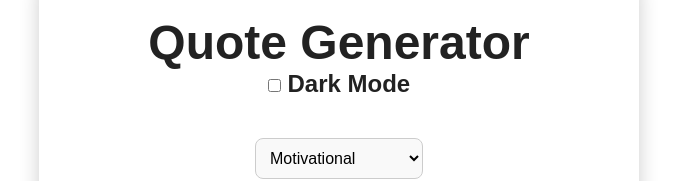
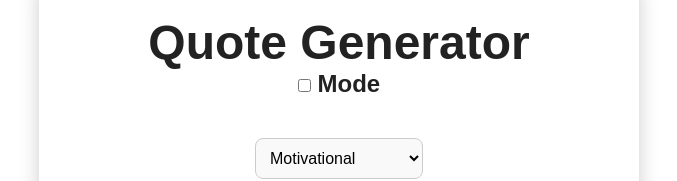
Before and after one commit to Yogesh469/Quote-Generator, a plain HTML site: page quote-generator-main/index.html in a window 1280 px wide. Shown: the part 142-323 px from the top of the page, without its empty margins (301-978 px from the left). Drawn offline with Linux system fonts and the light colour scheme.

Commit message:
initialcommit

```diff
--- a/quote-generator-main/index.html
+++ b/quote-generator-main/index.html
@@ -12,7 +12,7 @@
       <h1>Quote Generator</h1>
       <label>
         <input type="checkbox" id="themeToggle" />
-        Dark Mode
+        Mode
       </label>
     </div>
 
```
